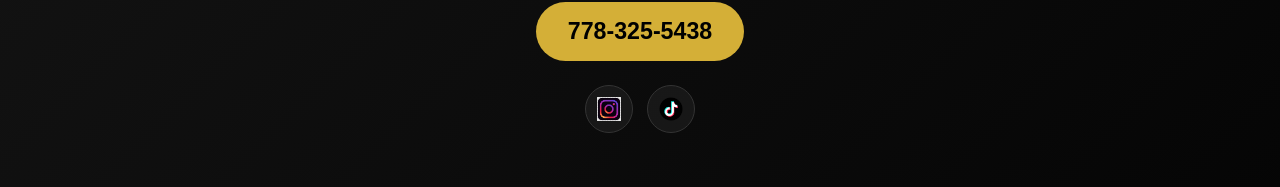
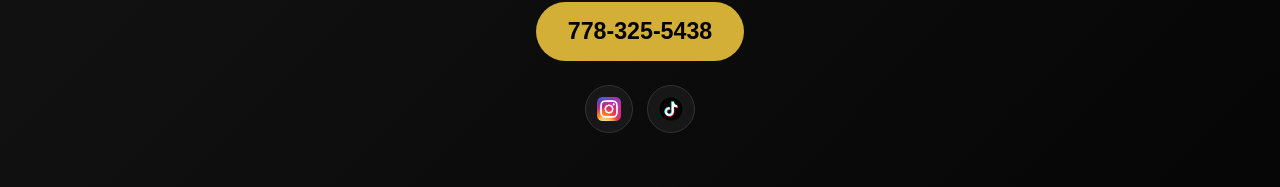
Before and after one commit to sharnpreetsidhu/next-level-auto-care, a React (Vite) app: page / in a window 1280 px wide. Shown: the part 6493-6680 px from the top of the page. Built offline with nearby package versions, Linux system fonts and the light colour scheme.

Commit message:
fixed instagram logo

```diff
--- a/src/App.jsx
+++ b/src/App.jsx
@@ -826,7 +826,7 @@ function Contact() {
     rel="noopener noreferrer"
     aria-label="Instagram"
   >
-    <img src="/images/instagram.webp" alt="Instagram" />
+    <img src="/images/Instagram.png" alt="Instagram" />
   </a>
 
   <a
```
Also changed, not shown: public/images/Instagram.png (added), public/images/instagram.webp (deleted).
